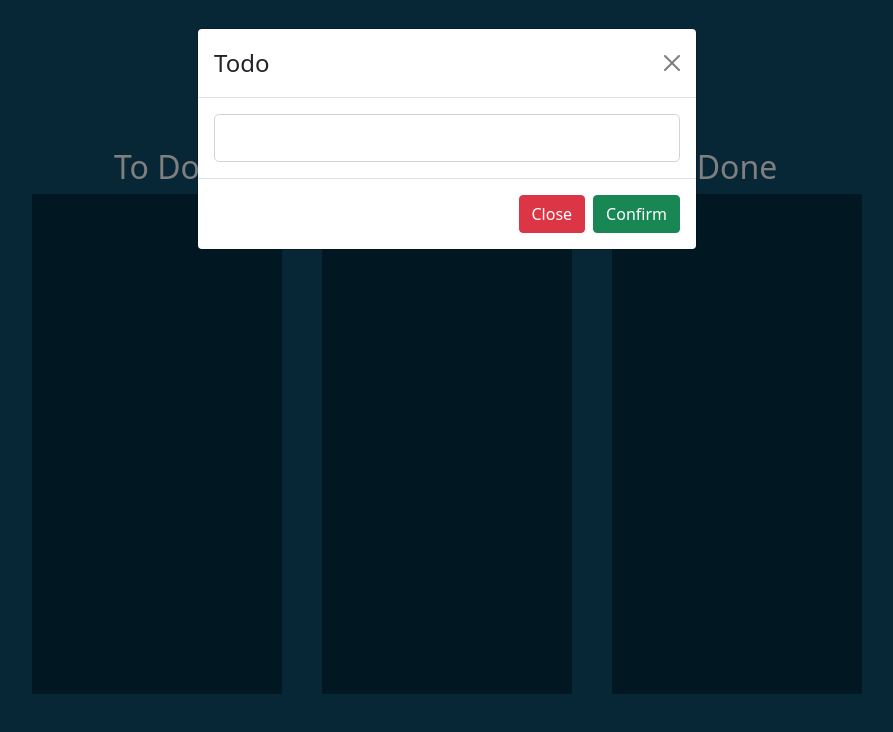
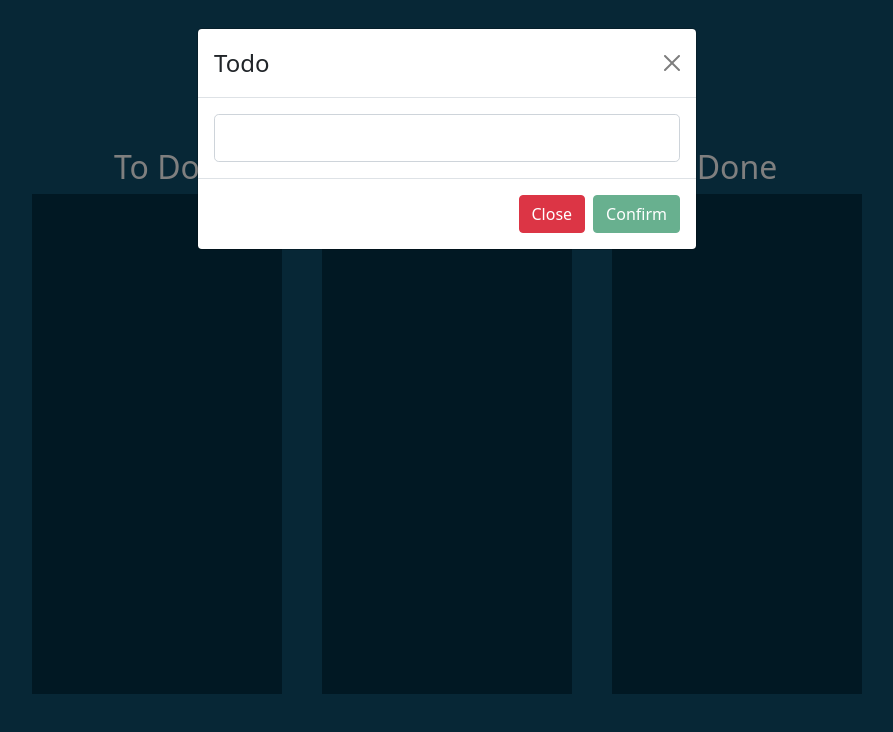
Before and after one commit to anazmy14/To-Do, a React (Create React App) app: page / in a window 1280 px wide. Both pictures are taken after a click on the button "Add Todo". Shown: the top 732 px of the page, without its empty margins (193-1086 px from the left). Built offline with nearby package versions, Linux system fonts and the light colour scheme.

Commit message:
added todo validation

```diff
--- a/src/App.css
+++ b/src/App.css
@@ -13,7 +13,6 @@ button {
   box-shadow: none;
   border: none;
 }
-
 
 .column{
     display: "flex" ;
--- a/src/Components/InputModal.tsx
+++ b/src/Components/InputModal.tsx
@@ -57,7 +57,7 @@ const InputModal: React.FC<Props> = ({
           <Button variant="danger" onClick={handleClose}>
             Close
           </Button>
-          <Button variant="success" onClick={handleSubmit}>
+          <Button variant="success" onClick={handleSubmit}  disabled={textValue.length < 1} >
             Confirm
           </Button>
         </Modal.Footer>
```
Also changed, not shown: firebase.json (added), 1 other file (tests, documents, lock files or other folders).
